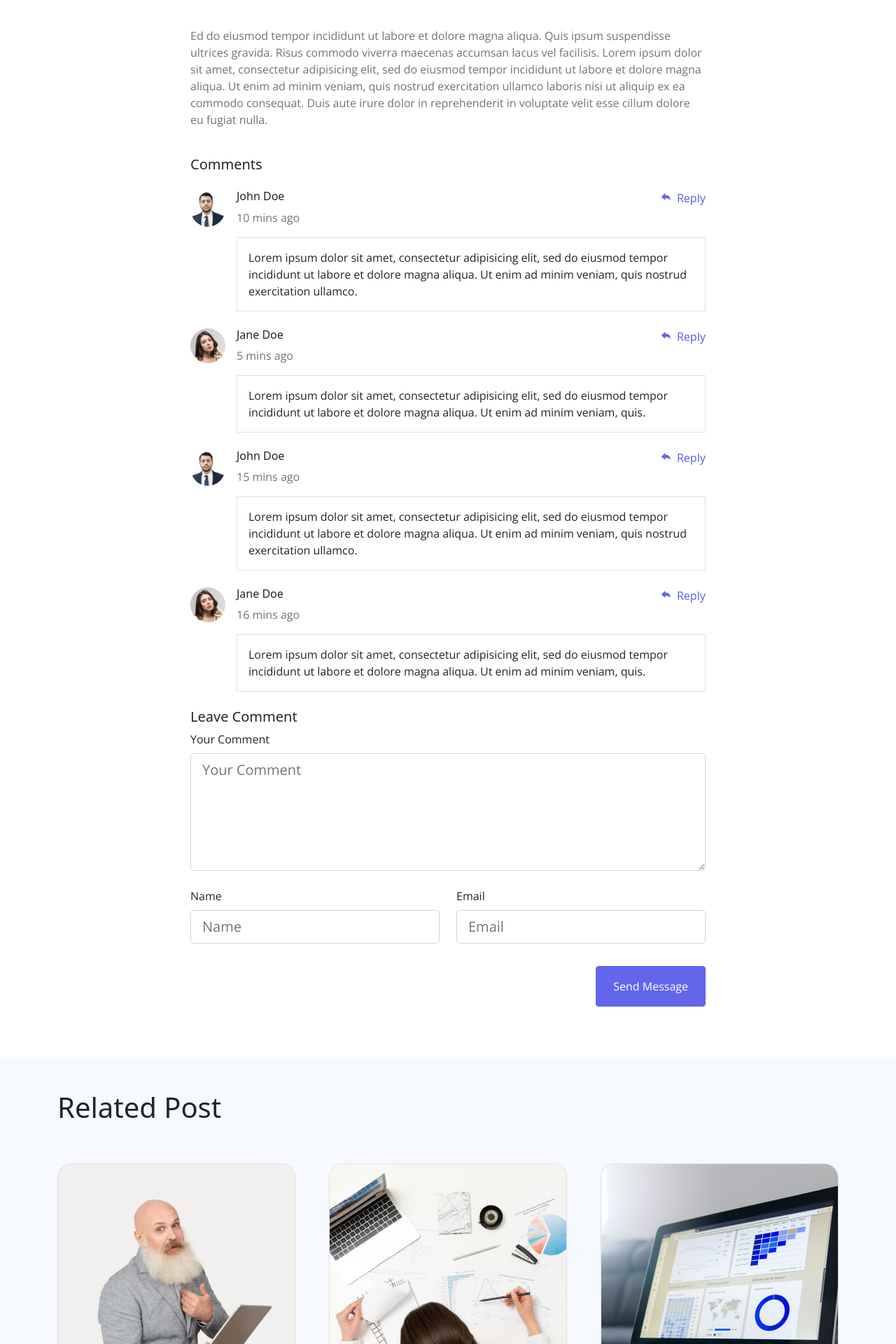
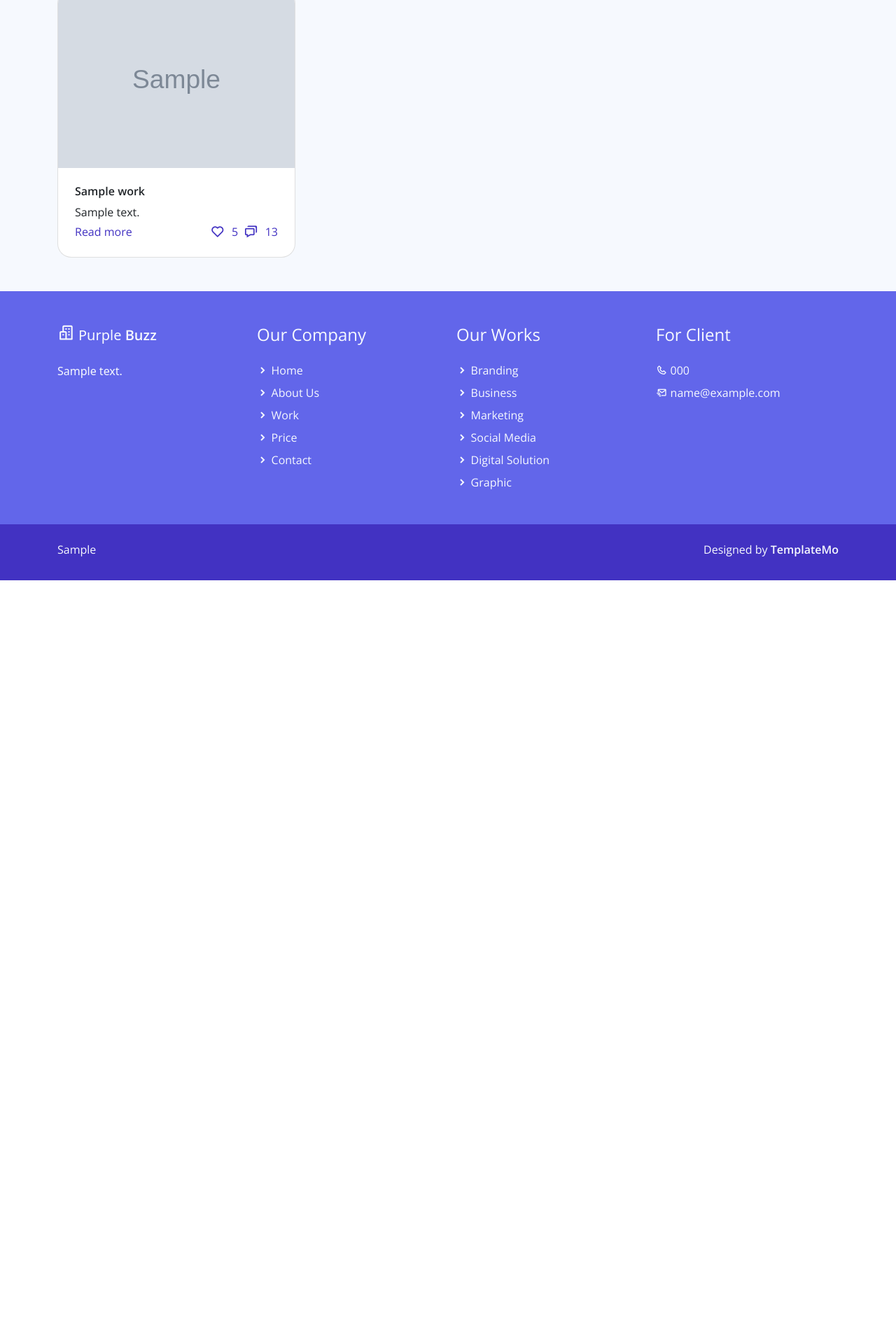
Before and after one commit to Tano-Martin/Project_PurpleBuzz, a Django app: page /work-single/1 in a window 1280 px wide. Shown: the part 2294-4214 px from the top of the page at 70% size. After the commit the page ends 3123 px from the top, so only its background shows below. Run offline with Django 3.2, Linux system fonts and the light colour scheme; tables that the repository leaves empty hold one stand-in row (values such as "Sample post"); grey boxes marked "Sample" are stand-in pictures; some libraries are stand-ins or nearby versions.

Commit message:
dynamisation work detail

```diff
--- a/templates/work-single.html
+++ b/templates/work-single.html
@@ -30,8 +30,8 @@
                 <div id="templatemo-slide-link-target" class="card mb-3">
                     <img class="img-fluid border rounded" src="{{ work.picture.url }}" alt="{{ work.title }}">
                 </div>
+
                     <div class="worksingle-slide-footer row">
-
                         <!--Start Controls-->
                         <div class="col-1 align-self-center">
                             <a href="#multi-item-example" role="button" data-bs-slide="prev">
@@ -46,10 +46,10 @@
                             <div class="carousel-inner" role="listbox">
 
                                 <!--First slide-->
-                            {% if workpictures.pictureAdd %}
+
                                 <div class="carousel-item active">
                                     <div class="row">
-                                    {% for work in workpictures.pictureAdd.all %}
+                                        {% for work in work.picture_work.all %}
                                             <div class="col">
                                                 <a class="templatemo-slide-link" href="{{ work.picture.url }}">
                                                     <img class="img-fluid border rounded" src="{{ work.picture.url }}" alt="Product Image">
@@ -59,7 +59,7 @@
                                     </div>
                                 </div>
                                 <!--/.First slide-->
-                            {% endif %}
+
 
                                 <!-- Second slide
                                 <div class="carousel-item">
@@ -105,70 +105,36 @@
                         <!--End Controls-->
 
                     </div>
+
             </div>
         </div><!-- End Slider -->
 
+        {% if work.document %}
             <div class="row">
                 <div class="col-md-8 m-auto text-left justify-content-center">
-                <p class="pt-5 text-muted light-300">
-                    You are permitted to download, modify and use Purple Buzz template for your websites. You are <strong>not permitted</strong> to re-distribute this template ZIP file on any other template websites. It is super easy to simply copy and repost the ZIP file on any <a rel="nofollow" href="https://www.google.com/search?q=free+css" target="_blank">Free CSS</a> template websites.
-                </p>
-            </div>
-        </div><!-- End Paragrph -->
-
-
-        <div class="row">
-            <div class="col-md-8 m-auto text-left justify-content-center">
-                <p class="display-6 py-4 ps-4 border border-5 border-top-0 border-end-0 border-bottom-0 border-start">
-                    <i>
-                          "Vestibulum vestibulum est eu lorem laoreet suscipit. Duis auctor,
-                          metus vel sollicitudin hendrerit, elit neque pulvinar magna, non
-                          sodales orci turpis blandit quam."
-                      </i>
-                </p>
-                <p class="text-muted light-300">
-                    Nam tortor quam, aliquet vel nibh sit amet, faucibus bibendum nisl.
-                    Donec vehicula nulla justo, vel sodales massa vestibulum nec. Praesent
-                    non orci sed massa fringilla rutrum at et odio. Quisque est orci,
-                    elementum sed neque ac, suscipit consectetur leo. Cras fermentum luctus
-                    cursus. Ut porta, augue vel tempus congue, augue purus vulputate ex,
-                    lacinia lobortis arcu metus sed lectus.
-                </p>
+                    <p class="text-muted light-300">{{ work.document|safe }}</p>
                 </div>
             </div><!-- End Qute -->
+        {% endif %}
 
-
+        {% if work.video %}
             <div class="row justify-content-center">
                 <div class="col-lg-8 pt-4 pb-4">
                     <div class="ratio ratio-16x9">
-                    <iframe class="embed-responsive-item" src="https://www.youtube.com/embed/1z--ZRS5x5U" allowfullscreen></iframe>
+                        <iframe class="embed-responsive-item" src="{{ work.video }}" allowfullscreen></iframe>
                     </div>
                 </div>
             </div><!-- End Video -->
-
-        <div class="row justify-content-center">
-            <div class="col-lg-8 ml-auto mr-auto pt-3 pb-4">
-                <p class="text-muted light-300">
-                    Ed do eiusmod tempor incididunt ut labore et dolore magna aliqua.
-                    Quis ipsum suspendisse ultrices gravida. Risus commodo viverra maecenas
-                    accumsan lacus vel facilisis. Lorem ipsum dolor sit amet, consectetur
-                    adipisicing elit, sed do eiusmod tempor incididunt ut labore et dolore
-                    magna aliqua. Ut enim ad minim veniam, quis nostrud exercitation ullamco
-                    laboris nisi ut aliquip ex ea commodo consequat. Duis aute irure dolor
-                    in reprehenderit in voluptate velit esse cillum dolore eu fugiat nulla.
-                </p>
-            </div>
-        </div>
-        <!-- End Work Sigle -->
+        {% endif %}
 
         <!-- Start Comment -->
-        <div class="row justify-content-center">
+        <!-- <div class="row justify-content-center">
             <div class="worksingle-comment-heading col-8 m-auto pb-3">
                 <h4 class="h5">Comments</h4>
             </div>
-        </div>
+        </div> -->
 
-        <div class="row pb-4">
+        <!-- <div class="row pb-4">
             <div class="worksingle-comment-body col-md-8 m-auto">
                 <div class="d-flex">
                     <div>
@@ -192,10 +158,10 @@
                     </div>
                 </div>
             </div>
-        </div><!-- End Comment -->
+        </div>End Comment -->
 
 
-        <div class="row pb-4">
+        <!-- <div class="row pb-4">
             <div class="col-lg-8 m-auto">
                 <div class="d-flex">
                     <div>
@@ -219,10 +185,10 @@
                     </div>
                 </div>
             </div>
-        </div><!-- End Comment -->
+        </div>End Comment -->
 
 
-        <div class="row pb-4">
+        <!-- <div class="row pb-4">
             <div class="col-lg-8 m-auto">
                 <div class="d-flex ml-4">
                     <div>
@@ -246,9 +212,9 @@
                     </div>
                 </div>
             </div>
-        </div><!-- End Comment -->
+        </div>End Comment -->
 
-
+<!--
         <div class="row pb-4">
             <div class="col-lg-8 m-auto">
                 <div class="d-flex ml-5">
@@ -273,9 +239,9 @@
                     </div>
                 </div>
             </div>
-        </div><!-- End Comment -->
+        </div>End Comment -->
 
-
+<!--
         <div class="row pb-4">
             <div class="worksingle-comment-footer col-lg-8 m-auto">
                 <h4 class="h5">Leave Comment</h4>
@@ -304,7 +270,7 @@
                     </div>
                 </form>
             </div>
-        </div><!-- End Comment Form -->
+        </div>End Comment Form -->
 
 
     </section>
@@ -317,62 +283,24 @@
                 <h1 class="h2 py-5">Related Post</h1>
                 <div class="col-md-12 text-left justify-content-center">
                     <div class="row gx-5">
-
-
+                        {% for workrecent in workrecents %}
                             <div class="col-sm-6 col-lg-4 mb-5">
-                            <a href="#" class="related-content card text-decoration-none overflow-hidden h-100">
-                                <img class="related-img card-img-top" src="./assets/img/related-post-01.jpg" alt="Card image cap">
+                                <a href="{% url 'workSingle' workrecent.id %}" class="related-content card text-decoration-none overflow-hidden h-100">
+                                    <img class="related-img card-img-top" src="{{ workrecent.picture.url }}" alt="Card image cap">
                                     <div class="related-body card-body p-4">
-                                    <h5 class="card-title h6 m-0 semi-bold-600 text-dark">Digital Marketing</h5>
-                                    <p class="card-text pt-2 mb-1 light-300 text-dark">
-                                        Lorem ipsum dolor sit amet, consectetur.
-                                    </p>
+                                        <h5 class="card-title h6 m-0 semi-bold-600 text-dark">{{ workrecent.title }}</h5>
+                                        <p class="card-text pt-2 mb-1 light-300 text-dark">{{ workrecent.description|truncatewords:"8" }}</p>
                                         <div class="d-flex justify-content-between">
                                             <span class="text-primary light-300">Read more</span>
                                             <div class="light-300">
                                                 <i class='bx-fw bx bx-heart me-1'></i>5
-                                            <i class='bx-fw bx bx-chat    ms-1 me-1'></i>3
+                                                <i class='bx-fw bx bx-chat ms-1 me-1'></i>13
                                             </div>
                                         </div>
                                     </div>
                                 </a>
                             </div>
-                        <div class="col-sm-6 col-lg-4 mb-5">
-                            <a href="#" class="related-content card text-decoration-none overflow-hidden h-100">
-                                <img class="related-img card-img-top" src="./assets/img/related-post-02.jpg" alt="Card image cap">
-                                <div class="related-body card-body p-4">
-                                    <h5 class="card-title h6 m-0 semi-bold-600 text-dark">App Development</h5>
-                                    <p class="card-text pt-2 mb-1 light-300 text-dark">
-                                        Tempor incididunt ut labore et dolore.
-                                    </p>
-                                    <div class="d-flex justify-content-between">
-                                        <span class="text-primary light-300">Read more</span>
-                                        <div class="light-300">
-                                            <i class='bx-fw bx bx-heart me-1'></i>11
-                                            <i class='bx-fw bx bx-chat    ms-1 me-1'></i>9
-                                        </div>
-                                    </div>
-                                </div>
-                            </a>
-                        </div>
-                        <div class="col-sm-6 col-lg-4 mb-5">
-                            <a href="#" class="related-content card text-decoration-none overflow-hidden h-100">
-                                <img class="related-img card-img-top" src="./assets/img/related-post-03.jpg" alt="Card image cap">
-                                <div class="related-body card-body p-4">
-                                    <h5 class="card-title h6 m-0 semi-bold-600 text-dark">Digital Marketing</h5>
-                                    <p class="card-text pt-2 mb-1 light-300 text-dark">
-                                        Consectetur adipiscing elit.
-                                    </p>
-                                    <div class="d-flex justify-content-between">
-                                        <span class="text-primary light-300">Read more</span>
-                                        <div class="light-300">
-                                            <i class='bx-fw bx bx-heart me-1'></i>31
-                                            <i class='bx-fw bx bx-chat    ms-1 me-1'></i>2
-                                        </div>
-                                    </div>
-                                </div>
-                            </a>
-                        </div>
+                        {% endfor %}
                     </div>
                 </div>
             </div>
--- a/website/views.py
+++ b/website/views.py
@@ -48,7 +48,7 @@ def workSingle(request, id_work):
     website = models.Website.objects.filter(status=True).first
     socialicons = models.Socialicon.objects.filter(status=True)
     work = models_service.Work.objects.get(id=id_work)
-    workpictures = models_service.Work.objects.filter(status=True)
+    workrecents = models_service.Work.objects.filter(status=True).order_by('-date_add')[:3]
     return render(request, "work-single.html", locals())
 
 def newsletterForm(request):
```
Lines whose indentation alone changed are shown as unchanged.
